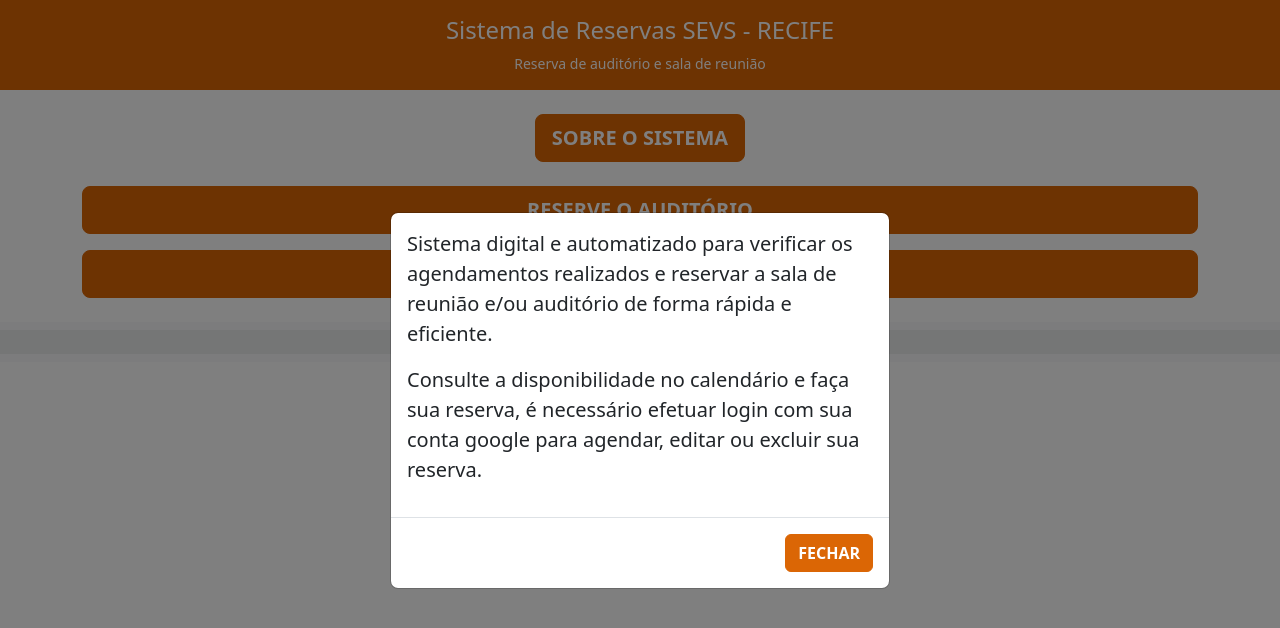
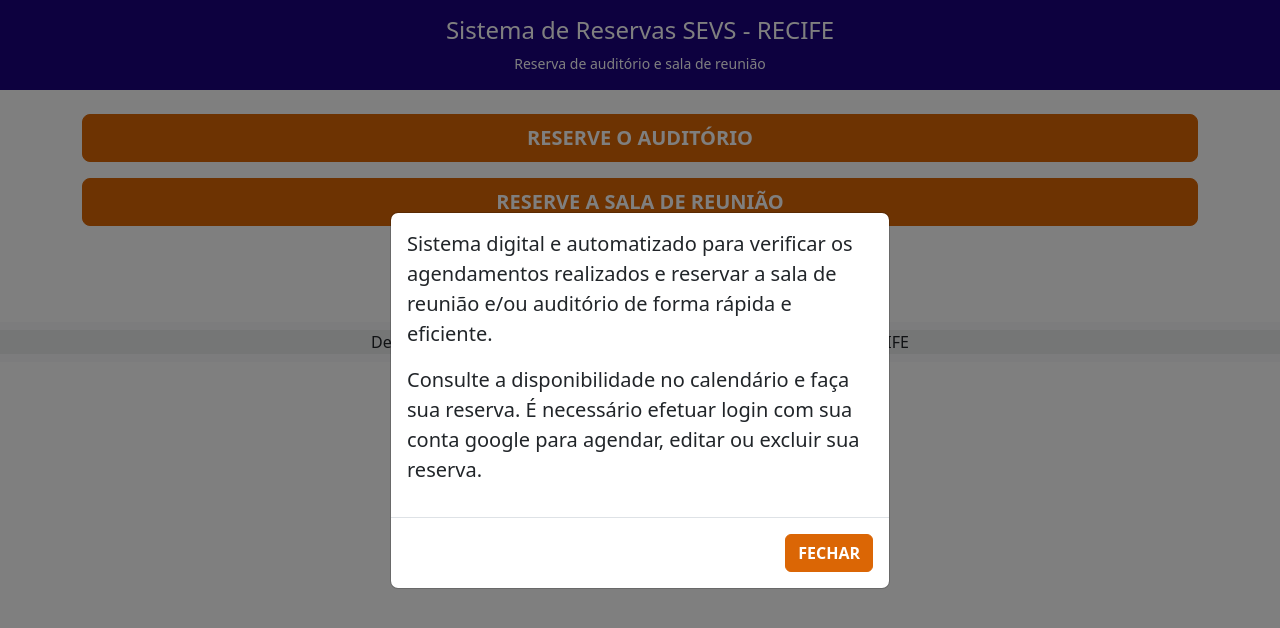
Before and after one commit to sevsrecife/sistreservasevs, a plain HTML site: page index.html in a window 1280 px wide. Both pictures are taken after a click on the button "SOBRE O SISTEMA". Drawn offline with nearby package versions, Linux system fonts and the light colour scheme.

Commit message:
alteração posição sobre o sistema e correção do footer

```diff
--- a/index.html
+++ b/index.html
@@ -19,12 +19,7 @@
   <main class="py-4">
     <div class="container">
 
-      <!-- Botão para abrir modal -->
-      <div class="text-center mb-4">
-        <button class="btn btn-orange btn-lg" data-bs-toggle="modal" data-bs-target="#sobreModal">
-          Sobre o sistema
-        </button>
-      </div>
+
 
       <!-- Botões principais -->
       <div class="d-grid gap-3">
@@ -38,9 +33,16 @@
     </div>
   </main>
 
+    <!-- Botão para abrir modal -->
+      <div class="text-center mb-4">
+        <button class="btn btn-orange btn-lg" data-bs-toggle="modal" data-bs-target="#sobreModal">
+          Sobre o sistema
+        </button>
+      </div>
+
   <footer class="bg-body-tertiary text-center py-2 mt-auto">
     <div style="background-color: rgba(0, 0, 0, 0.05);">
-      Desenvolvido por: Núcleo de transformação digital SEVS RECIFE
+      Desenvolvido por: Núcleo de Transformação Digital (NTD) / SEVS RECIFE
     </div>
   </footer>
 
@@ -53,7 +55,7 @@
             Sistema digital e automatizado para verificar os agendamentos realizados e reservar a sala de reunião e/ou auditório de forma rápida e eficiente.</p>
 
             <p class="lead text-justify">
-            Consulte a disponibilidade no calendário e faça sua reserva, <strong>é necessário efetuar login com sua conta google para agendar, editar ou excluir sua reserva.</strong></p>
+            Consulte a disponibilidade no calendário e faça sua reserva. <strong>É necessário efetuar login com sua conta google para agendar, editar ou excluir sua reserva.</strong></p>
           </p>
         </div>
         <div class="modal-footer">
--- a/style.css
+++ b/style.css
@@ -1,5 +1,5 @@
 .bg-orange {
-  background-color: #db6605 !important;
+  background-color: #1a037e !important;
 }
 .btn-orange {
   background-color: #db6605;
```
